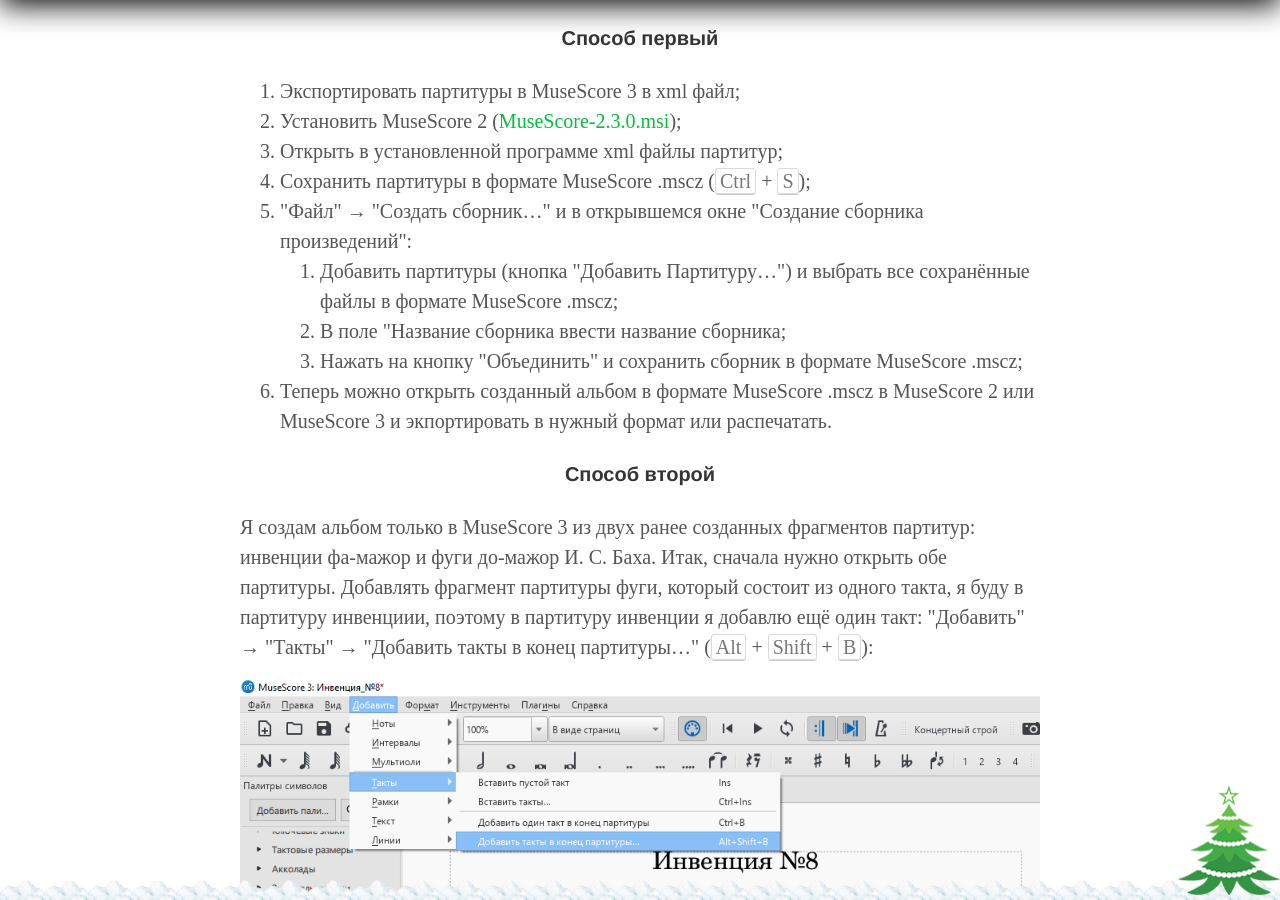
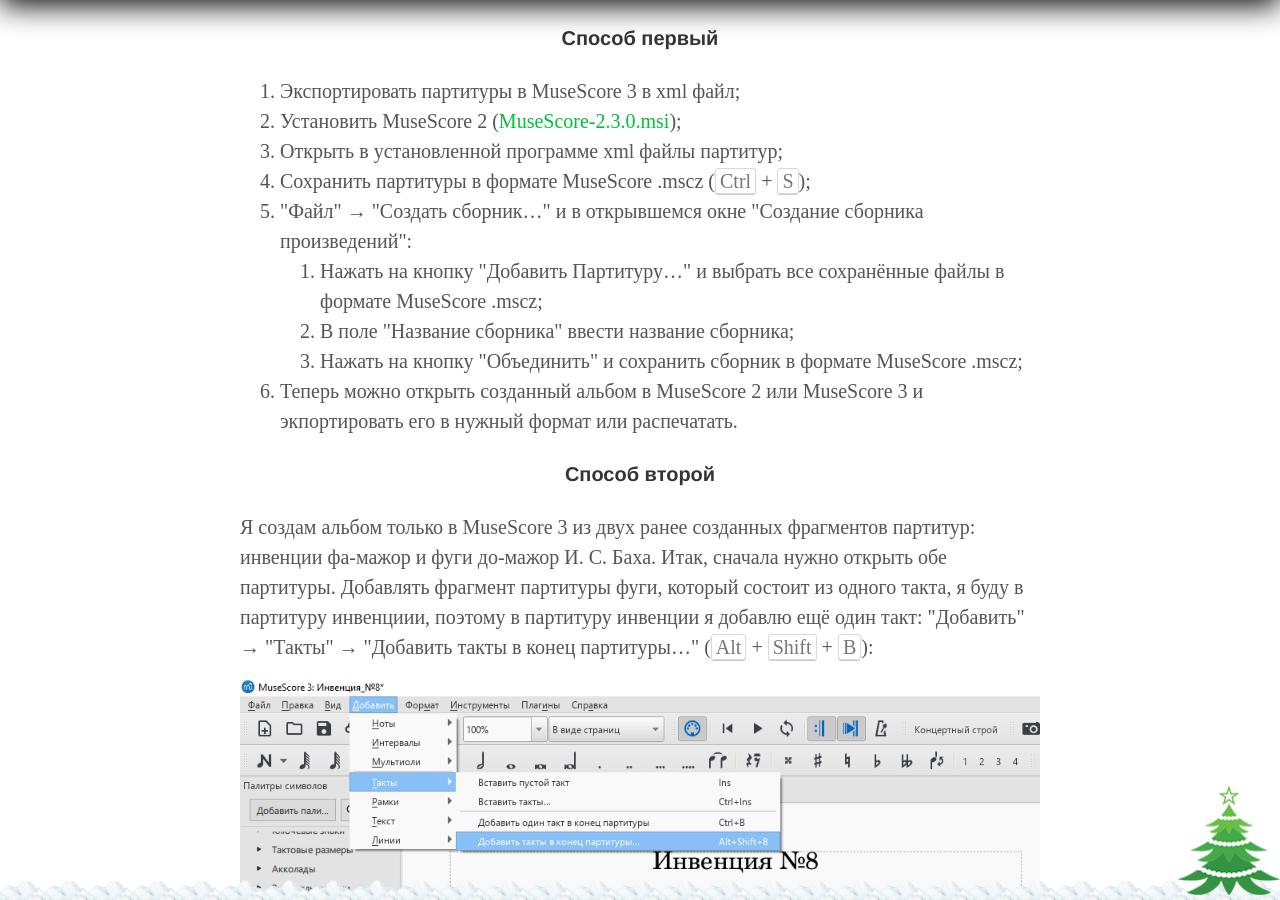
Before and after one commit to postolny/postolny.github.io, a Jekyll site: the page built from _posts/2021-12-24-musescore.md, in a window 1280 px wide and 900 px high, scrolled down 17191 px. Built offline with Jekyll 4.4.1, drawn with Linux system fonts in a browser that asks for light colours.

Commit message:
Add files via upload

```diff
--- a/_posts/2021-12-24-musescore.md
+++ b/_posts/2021-12-24-musescore.md
@@ -198,10 +198,10 @@
 3. Открыть в установленной программе xml файлы партитур;
 4. Сохранить партитуры в формате MuseScore .mscz (<kbd>Ctrl</kbd> + <kbd>S</kbd>);
 5. "Файл" → "Создать сборник..." и в открывшемся окне "Создание сборника произведений":
-   1. Добавить партитуры (кнопка "Добавить Партитуру...") и выбрать все сохранённые файлы в формате MuseScore .mscz;
-   2. В поле "Название сборника ввести название сборника;
+   1. Нажать на кнопку "Добавить Партитуру..." и выбрать все сохранённые файлы в формате MuseScore .mscz;
+   2. В поле "Название сборника" ввести название сборника;
    3. Нажать на кнопку "Объединить" и сохранить сборник в формате MuseScore .mscz;
-6. Теперь можно открыть созданный альбом в формате MuseScore .mscz в MuseScore 2 или MuseScore 3 и экпортировать в нужный формат или распечатать.
+6. Теперь можно открыть созданный альбом в MuseScore 2 или MuseScore 3 и экпортировать его в нужный формат или распечатать.
 
 #### Способ второй
 {: .center}
```
